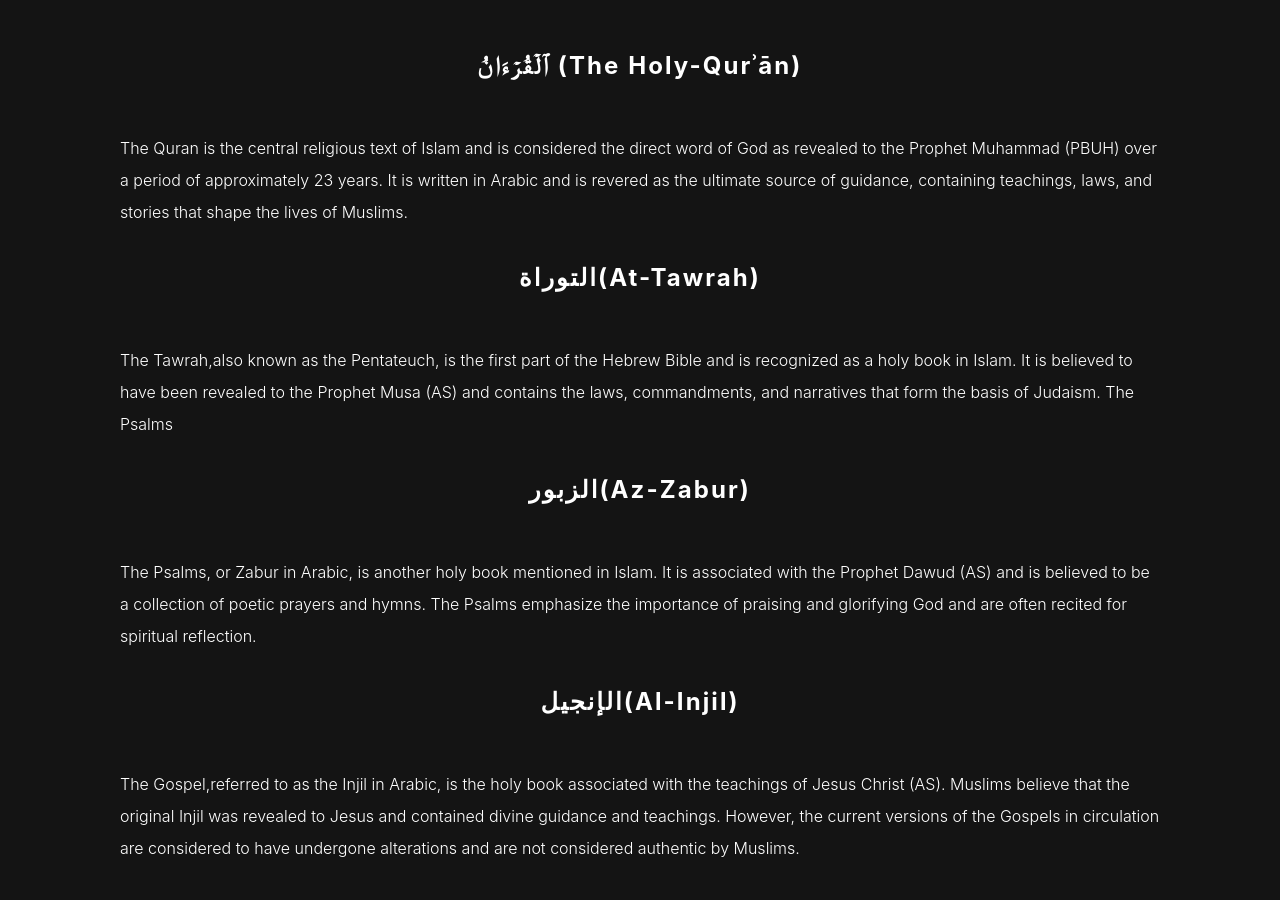
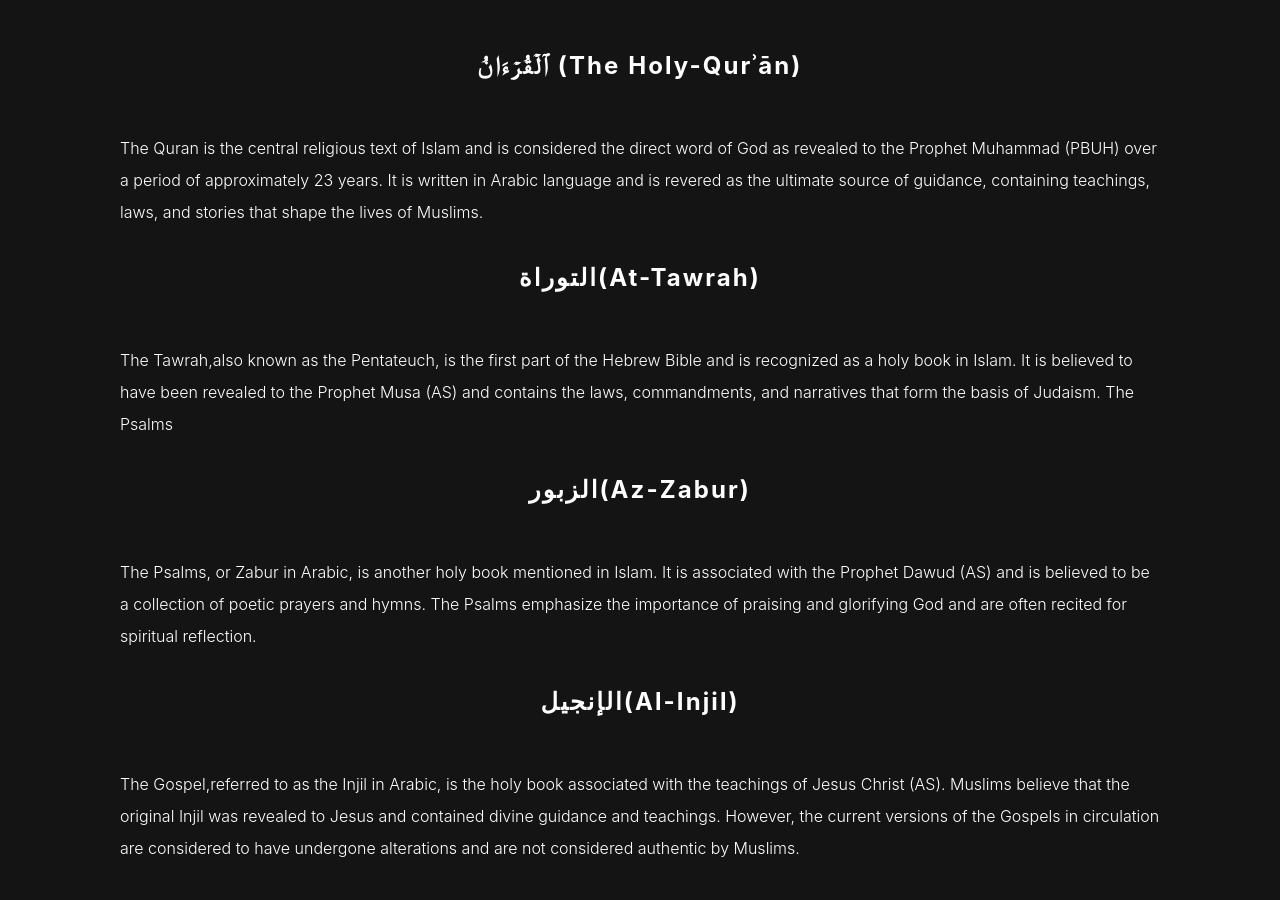
Before and after one commit to MuhammadBeyyy/Islam-website, a React (Create React App) app: page /HolyBooks in a window 1280 px wide. Shown: the part 1020-1920 px from the top of the page. Built offline with nearby package versions, Linux system fonts and the light colour scheme.

Commit message:
Update HolyBooks.js

```diff
--- a/src/Pages/HolyBooks.js
+++ b/src/Pages/HolyBooks.js
@@ -16,7 +16,7 @@ const HolyBooks = () => {
         <p className="section-info">
           The Quran is the central religious text of Islam and is considered the
           direct word of God as revealed to the Prophet Muhammad (PBUH) over a
-          period of approximately 23 years. It is written in Arabic and is
+          period of approximately 23 years. It is written in Arabic language and is
           revered as the ultimate source of guidance, containing teachings,
           laws, and stories that shape the lives of Muslims.
         </p>
```
